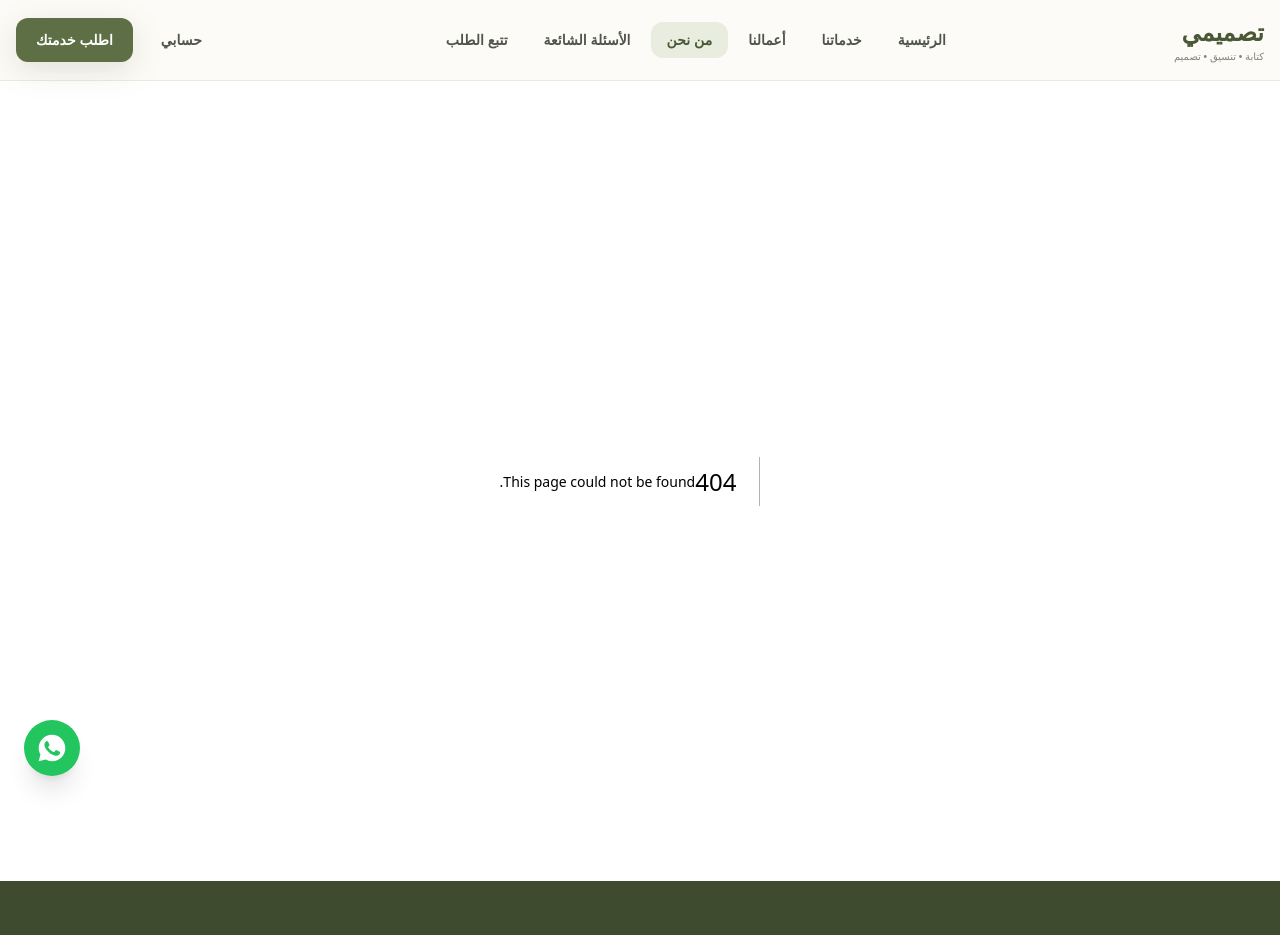
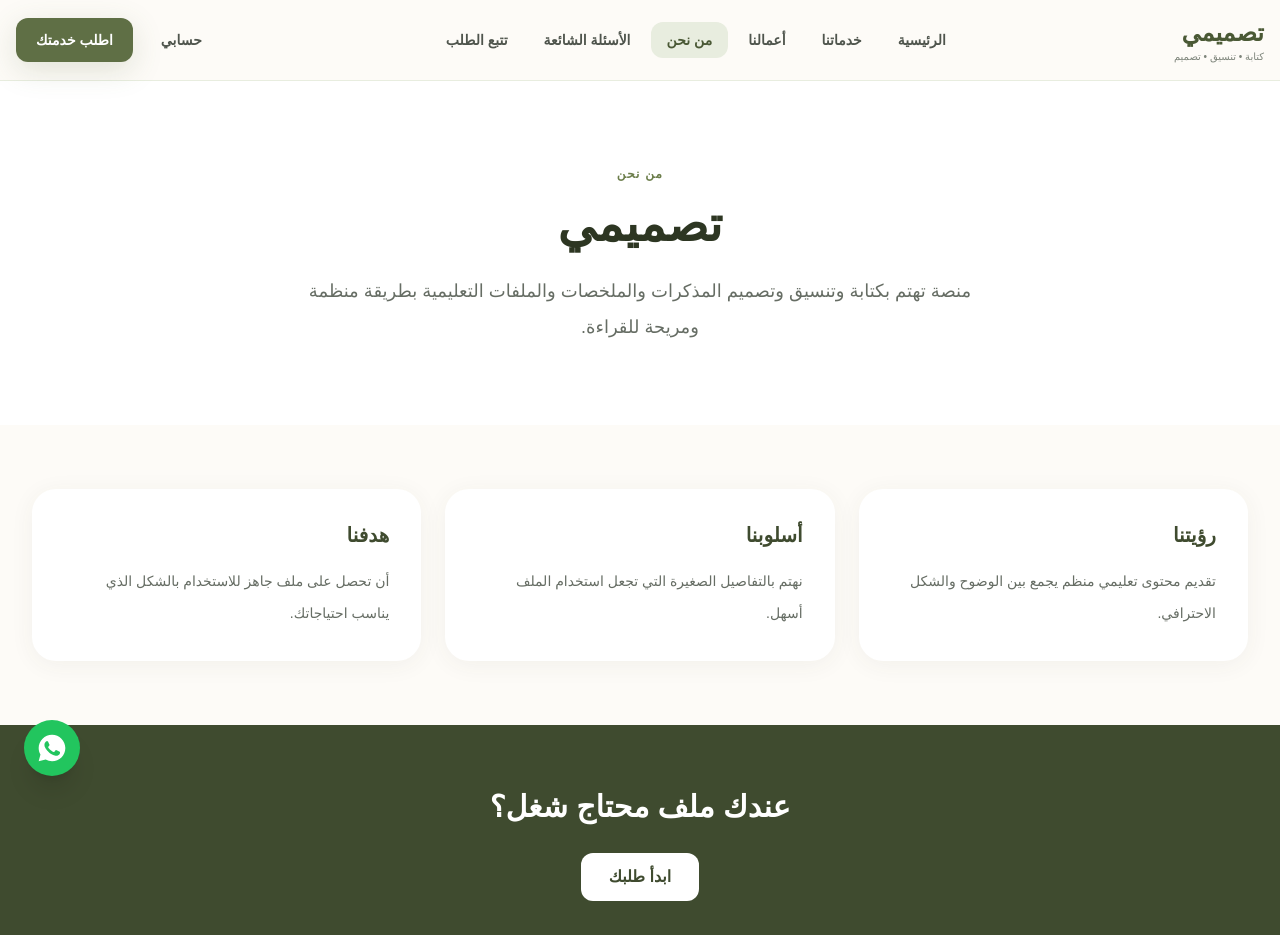
Before and after one commit to Mohamedwalied55/tasmimi, a Next.js app: page /about in a window 1280 px wide. Before the commit this address had no page. Shown: the top 935 px of the page. Built offline with nearby package versions, Linux system fonts and the light colour scheme.

Commit message:
Add AboutPage component with content sections

```diff
--- /dev/null
+++ b/src/app/about/page.tsx
@@ -0,0 +1,53 @@
+import Link from "next/link";
+
+export default function AboutPage() {
+  return (
+    <main className="bg-cream-100">
+      <section className="bg-white">
+        <div className="mx-auto max-w-5xl px-4 py-20 text-center sm:px-6">
+          <span className="text-xs font-black tracking-widest text-olive-500">
+            من نحن
+          </span>
+
+          <h1 className="mt-4 text-4xl font-black text-olive-900 sm:text-5xl">
+            تصميمي
+          </h1>
+
+          <p className="mx-auto mt-6 max-w-2xl text-lg leading-9 text-warmGray-600">
+            منصة تهتم بكتابة وتنسيق وتصميم المذكرات والملخصات والملفات
+            التعليمية بطريقة منظمة ومريحة للقراءة.
+          </p>
+        </div>
+      </section>
+
+      <section className="mx-auto grid max-w-7xl gap-6 px-4 py-16 sm:px-6 md:grid-cols-3 lg:px-8">
+        {[
+          ["رؤيتنا", "تقديم محتوى تعليمي منظم يجمع بين الوضوح والشكل الاحترافي."],
+          ["أسلوبنا", "نهتم بالتفاصيل الصغيرة التي تجعل استخدام الملف أسهل."],
+          ["هدفنا", "أن تحصل على ملف جاهز للاستخدام بالشكل الذي يناسب احتياجاتك."],
+        ].map(([title, text]) => (
+          <div
+            key={title}
+            className="rounded-3xl bg-white p-8 shadow-card"
+          >
+            <h2 className="text-xl font-black text-olive-800">{title}</h2>
+            <p className="mt-4 text-sm leading-8 text-warmGray-600">{text}</p>
+          </div>
+        ))}
+      </section>
+
+      <section className="bg-olive-800 py-16 text-center">
+        <h2 className="text-3xl font-black text-white">
+          عندك ملف محتاج شغل؟
+        </h2>
+
+        <Link
+          href="/order"
+          className="mt-7 inline-block rounded-xl bg-white px-7 py-3 font-bold text-olive-800"
+        >
+          ابدأ طلبك
+        </Link>
+      </section>
+    </main>
+  );
+}
```
